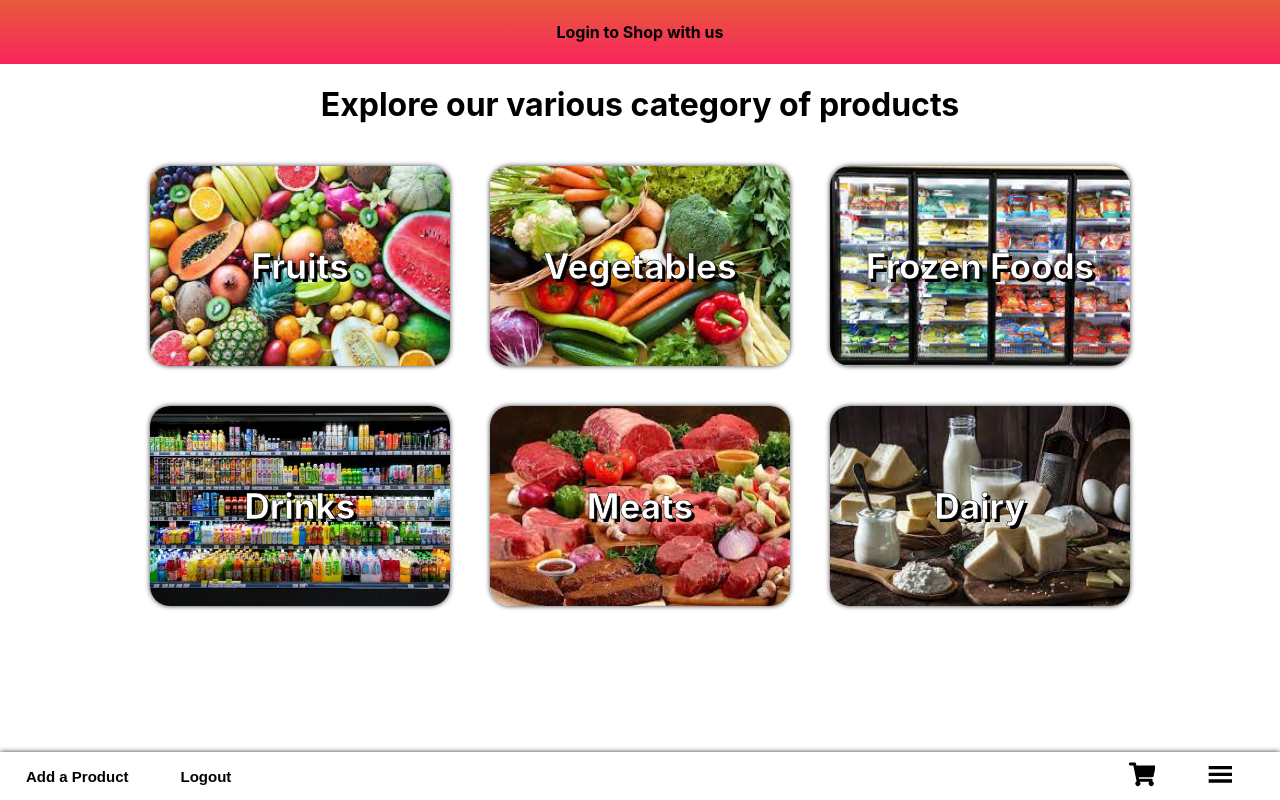
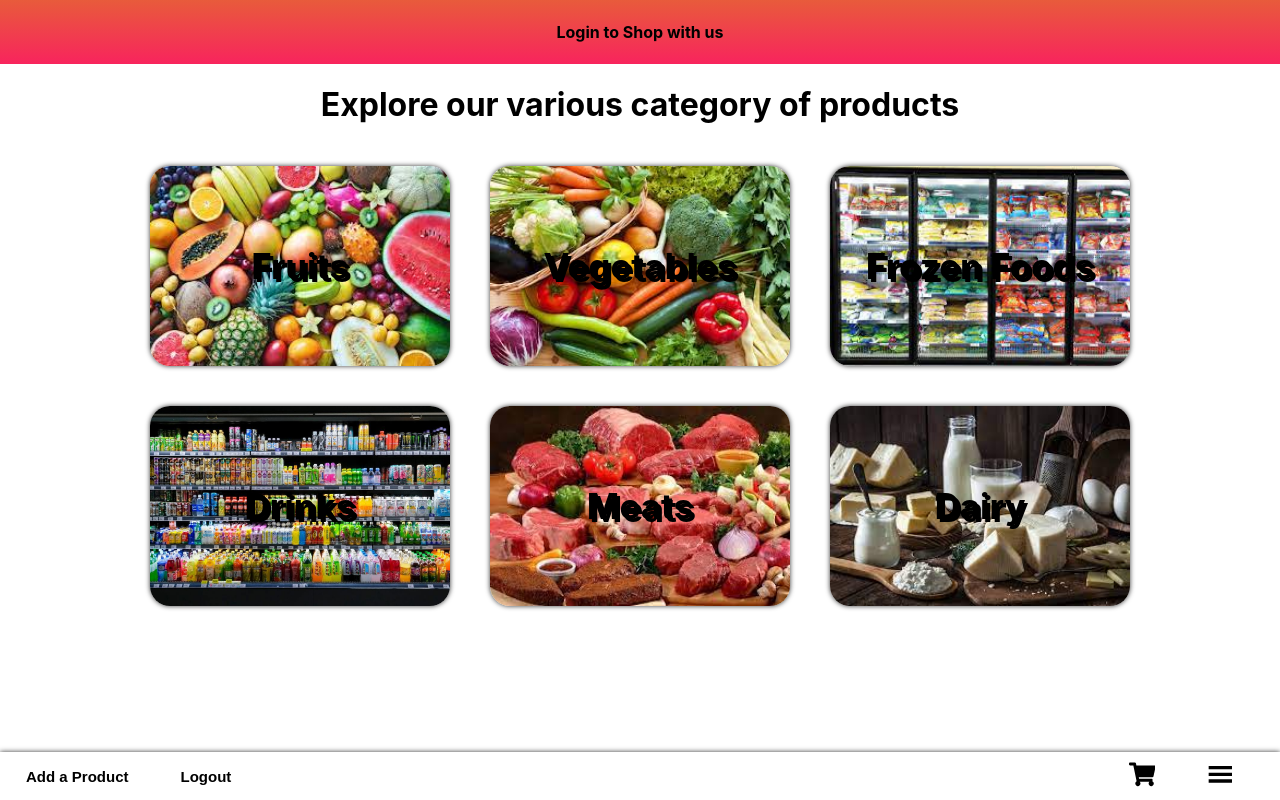
Before and after one commit to tdiec00/Whats-the-Total, a React (Create React App) app in the folder client/: page /products in a window 1280 px wide. Built offline with nearby package versions, Linux system fonts and the light colour scheme.

Commit message:
removed webkit

```diff
--- a/client/src/screens/products/products.css
+++ b/client/src/screens/products/products.css
@@ -23,8 +23,8 @@
   font-size: 35px;
   color: black;
   text-shadow: 3px 3px black;
-  -webkit-text-stroke: 0.5px black;
-  -webkit-text-fill-color: rgb(255, 255, 255);
+  /* -webkit-text-stroke: 0.5px black;
+  -webkit-text-fill-color: rgb(255, 255, 255); */
   position: absolute;
   font-weight: bold;
 }
```
